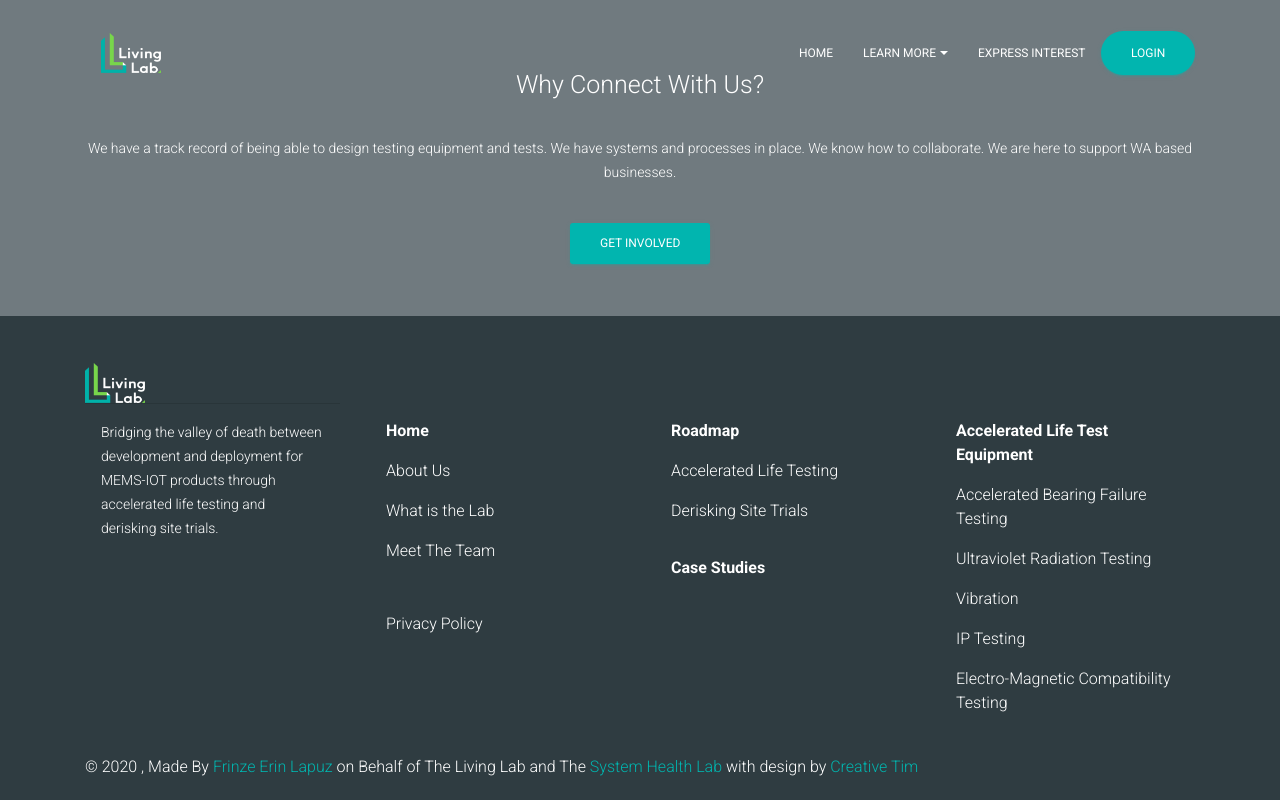
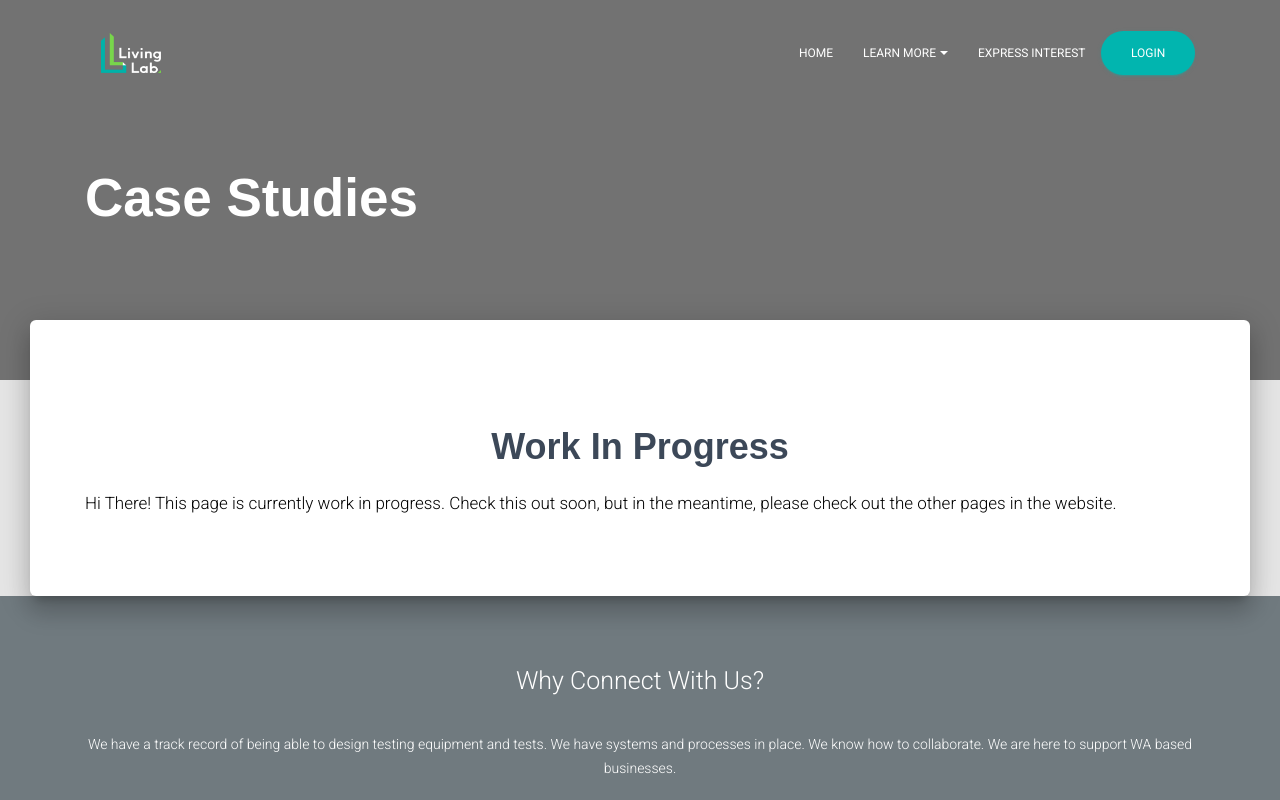
Before and after one commit to uwasystemhealth/livinglab-site-v3, a Next.js app: page /case-studies in a window 1280 px wide. Before the commit this address had no page. Shown: the top 800 px of the page. Built offline with nearby package versions, Linux system fonts and the light colour scheme.

Commit message:
case studies work in progress

```diff
--- /dev/null
+++ b/pages-sections/CaseStudies-Sections/CaseStudiesContent.js
@@ -0,0 +1,32 @@
+import React, { Fragment } from 'react';
+// @material-ui/core components
+import { makeStyles } from '@material-ui/core/styles';
+
+// @material-ui/icons components
+import Book from '@material-ui/icons/Book';
+
+// core components
+import GridContainer from 'components/MaterialKit/Grid/GridContainer.js';
+import GridItem from 'components/MaterialKit/Grid/GridItem.js';
+import Button from 'components/MaterialKit/CustomButtons/Button.js';
+
+import styles from 'assets/jss/nextjs-material-kit/pages/landingPageSections/productStyle.js';
+
+const useStyles = makeStyles(styles);
+
+const About = () => {
+	const classes = useStyles();
+	return (
+		<Fragment>
+			<div className={classes.section}>
+				<h2 className={classes.title}>Work In Progress</h2>
+				<h5 className={classes.description}>
+					Hi There! This page is currently work in progress. Check this out soon, but in the meantime, please check out the other pages in the website.
+				</h5>
+			</div>
+
+		</Fragment>
+	);
+};
+
+export default About;
--- /dev/null
+++ b/pages/case-studies/index.js
@@ -0,0 +1,44 @@
+// NEXT + REACT
+import React, { Component, Fragment } from 'react';
+
+// nodejs library that concatenates classes
+import classNames from 'classnames';
+
+// @material-ui/core components
+import { makeStyles } from '@material-ui/core/styles';
+
+// CORE COMPONENTS
+import GridContainer from 'components/MaterialKit/Grid/GridContainer.js';
+import GridItem from 'components/MaterialKit/Grid/GridItem.js';
+import Button from 'components/MaterialKit/CustomButtons/Button.js';
+import Parallax from 'components/MaterialKit/Parallax/Parallax.js';
+
+// SECTIONS
+import Content from 'pages-sections/CaseStudies-Sections/CaseStudiesContent.js';
+
+import styles from 'assets/jss/nextjs-material-kit/pages/landingPage.js';
+const useStyles = makeStyles(styles);
+
+const PrivacyPolicy = () => {
+	const classes = useStyles();
+	return (
+		<Fragment>
+			<Parallax small filter responsive image={require('assets/img/landing-bg.jpg')}>
+				<div className={classes.container}>
+					<GridContainer>
+						<GridItem xs={12} sm={12} md={6}>
+							<h1 className={classes.title}>Case Studies</h1>
+						</GridItem>
+					</GridContainer>
+				</div>
+			</Parallax>
+			<div className={classNames(classes.main, classes.mainRaised)}>
+				<div className={classes.container}>
+					<Content></Content>
+				</div>
+			</div>
+		</Fragment>
+	);
+};
+
+export default PrivacyPolicy;
```
